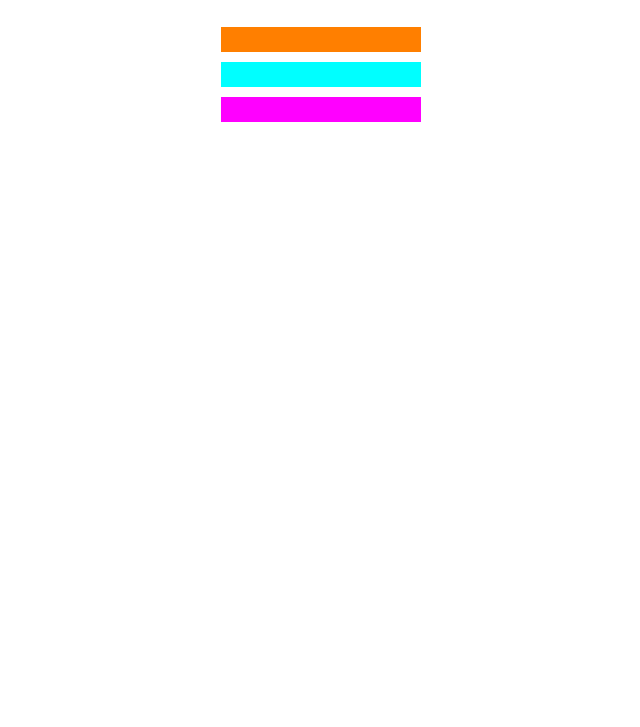
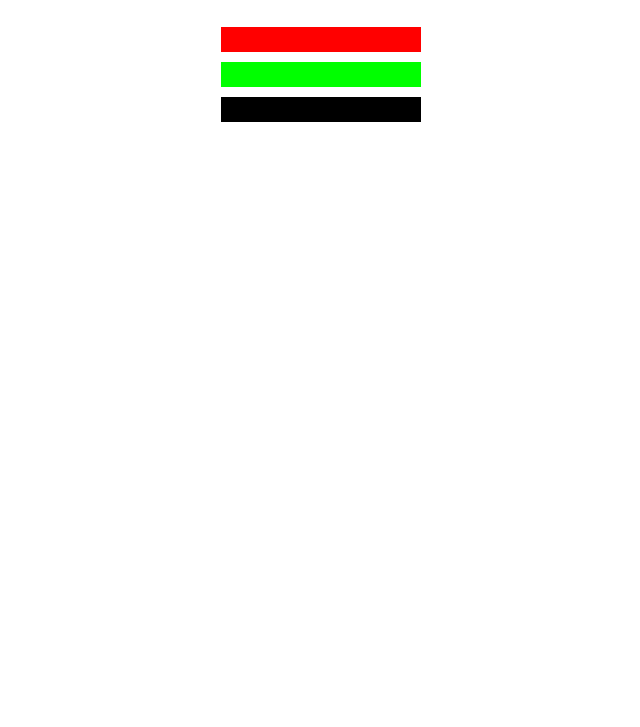
Before and after one commit to giovanecanaverde/colored_markers, a plain HTML site: page index.html in a window 1280 px wide. Shown: the part 73-800 px from the top of the page, without its empty margins (319-959 px from the left). Drawn offline with Linux system fonts and the light colour scheme.

Commit message:
color changes

```diff
--- a/index.html
+++ b/index.html
@@ -9,11 +9,11 @@
     <body>
         <h1>CSS Color Markers</h1>
         <div class="container">
-        <div class="marker one">
+        <div class="marker red">
         </div>
-        <div class="marker two">
+        <div class="marker green">
         </div>
-        <div class="marker three">
+        <div class="marker blue">
         </div>
     </div>
     </body>
--- a/styles.css
+++ b/styles.css
@@ -14,14 +14,14 @@ h1 {
     margin: 10px auto;    /* 10px acima e abaixo / auto, centraliza o conteúdo */
 }
 
-.one {
-    background-color: rgb(255, 127, 0);
+.red {
+    background-color: rgb(255, 0, 0);
 }
 
-.two {
-    background-color: rgb(0, 255, 255);
+.green {
+    background-color: rgb(0, 255, 0);
 }
 
-.three {
-    background-color: rgb(255, 0, 255);
+.blue {
+    background-color: rgb(0, 0, 0);
 }
```
